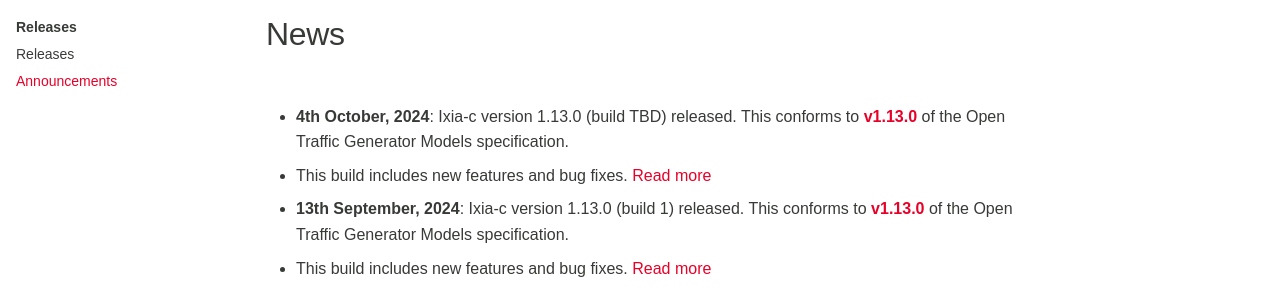
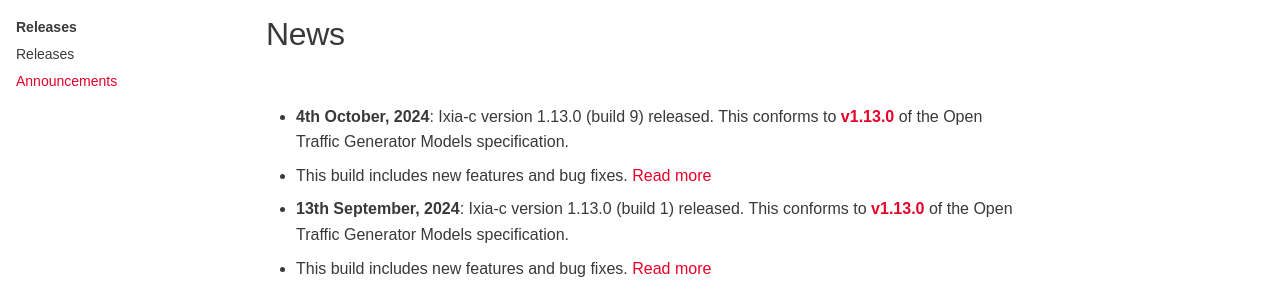
Before and after one commit to open-traffic-generator/ixia-c, an MkDocs documentation site: the page built from docs/news.md, in a window 1280 px wide and 900 px high. Shown: the part 132-425 px from the top of the window. Built offline with MkDocs 1.6.1 and Material for MkDocs 9.7.7, drawn with Linux system fonts in a browser that asks for light colours; some web fonts are replaced; comment, search, counter and statistics services are not loaded.

Commit message:
Release v1.13.0-9

```diff
--- a/docs/news.md
+++ b/docs/news.md
@@ -1,6 +1,6 @@
 # News
 
-* **4th October, 2024**: Ixia-c version 1.13.0 (build TBD) released.  This conforms to **[v1.13.0](https://redocly.github.io/redoc/?url=https://raw.githubusercontent.com/open-traffic-generator/models/v1.13.0/artifacts/openapi.yaml)** of the Open Traffic Generator Models specification.
+* **4th October, 2024**: Ixia-c version 1.13.0 (build 9) released.  This conforms to **[v1.13.0](https://redocly.github.io/redoc/?url=https://raw.githubusercontent.com/open-traffic-generator/models/v1.13.0/artifacts/openapi.yaml)** of the Open Traffic Generator Models specification.
 
   * This build includes new features and bug fixes. [Read more](releases.md)
 
```
